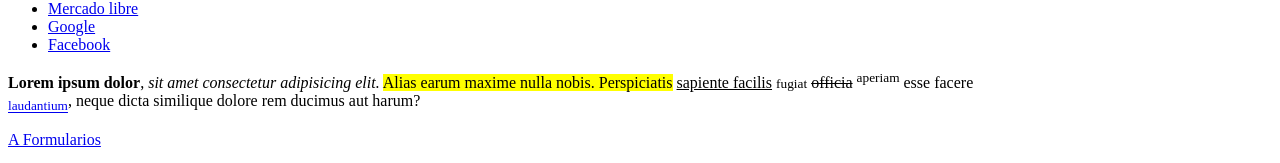
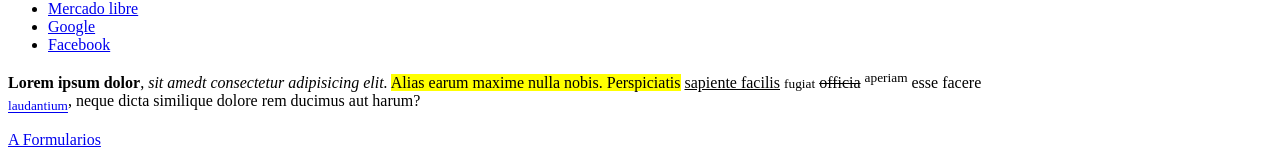
Before and after one commit to DeborahSilva17/codoacodo-2022-frontend, a plain HTML site: page index.html in a window 1280 px wide. Shown: the part 634-797 px from the top of the page. Drawn offline with Linux system fonts and the light colour scheme.

Commit message:
para probar pull request

```diff
--- a/index.html
+++ b/index.html
@@ -47,7 +47,7 @@
 </ul>
 
 <!-- etiquetas básicas de texto-->
-<p><b>Lorem ipsum dolor</b>, <i>sit amet consectetur adipisicing elit.</i> <mark>Alias earum maxime nulla nobis. Perspiciatis</mark> <ins>sapiente facilis</ins> <small>fugiat</small> <del>officia</del> <sup>aperiam</sup> esse facere <br><sub><a href="www.google.com.ar">laudantium</a></sub>, neque dicta similique dolore rem ducimus aut harum?</p>
+<p><b>Lorem ipsum dolor</b>, <i>sit amedt consectetur adipisicing elit.</i> <mark>Alias earum maxime nulla nobis. Perspiciatis</mark> <ins>sapiente facilis</ins> <small>fugiat</small> <del>officia</del> <sup>aperiam</sup> esse facere <br><sub><a href="www.google.com.ar">laudantium</a></sub>, neque dicta similique dolore rem ducimus aut harum?</p>
 
 <!-- Formularios-->
 <a href="formularios.html">A Formularios</a>
```
